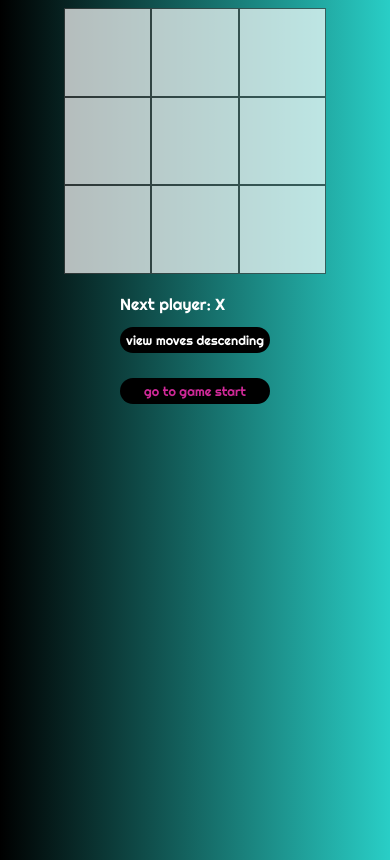
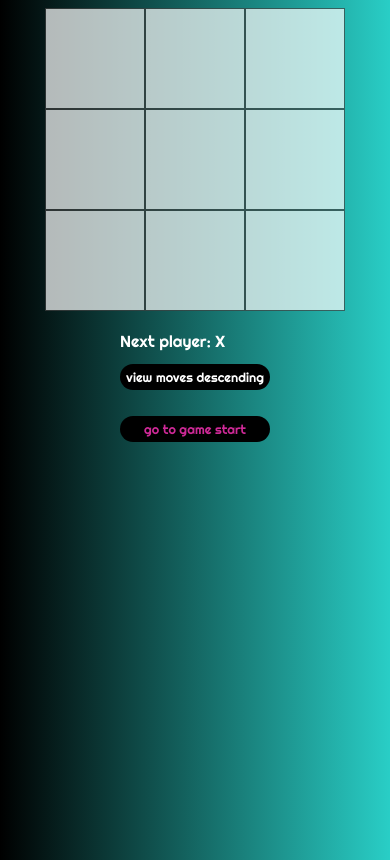
Before and after one commit to stefan521/tic-tac-toe-react, a React (Create React App) app: page / in a window 390 px wide. Built offline with nearby package versions, Linux system fonts and the light colour scheme.

Commit message:
Change landscape layout

```diff
--- a/package.json
+++ b/package.json
@@ -2,7 +2,9 @@
   "name": "tictactoe",
   "version": "0.1.0",
   "private": true,
+  "homepage": "https://stefan521.github.io/TicTacToe-React",
   "dependencies": {
+    "gh-pages": "^2.1.1",
     "react": "^16.9.0",
     "react-dom": "^16.9.0",
     "react-scripts": "3.1.1"
@@ -13,7 +15,9 @@
     "test": "react-scripts test",
     "coverage": "react-scripts test --coverage --watchAll=false --reporters='jest-stare'",
     "eject": "react-scripts eject",
-    "flow": "flow"
+    "flow": "flow",
+    "predeploy": "npm run build",
+    "deploy": "gh-pages -d build"
   },
   "eslintConfig": {
     "extends": "react-app"
--- a/src/index.css
+++ b/src/index.css
@@ -146,6 +146,16 @@ button:focus {
     font-size: 50px;
   }
 
+  .grid-item {
+    border-width: 1px;
+  }
+}
+
+@media all and (max-width: 400px) {
+  .board-wrapper {
+    width: 80%;
+  }
+
   .game {
     flex-direction: column;
     align-items: center;
@@ -156,13 +166,3 @@ button:focus {
     margin-top: 20px;
   }
 }
-
-@media all and (max-width: 500px) {
-  .board-wrapper {
-    width: 70%;
-  }
-
-  .grid-item {
-    border-width: 1px;
-  }
-}
```
Also changed, not shown: 1 other file (tests, documents, lock files or other folders).
